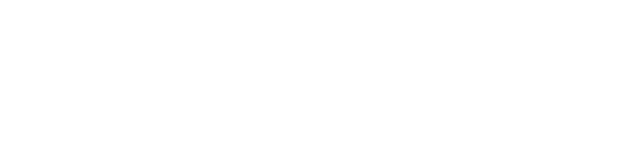
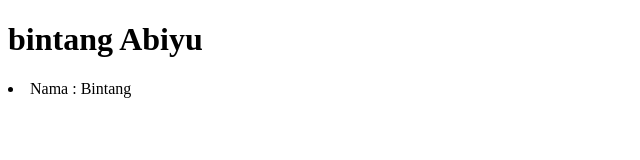
Before and after one commit to syarifwinata/rpl-kelompok2-hobi, a plain HTML site: page binyu.html in a window 1280 px wide. Shown: the whole page, without its empty margins (0-640 px from the left). Drawn offline with Linux system fonts and the light colour scheme.

Commit message:
Update binyu.html

```diff
--- a/binyu.html
+++ b/binyu.html
@@ -6,7 +6,7 @@
     <title>Binyu</title>
 </head>
 <body>
-
-
+    <h1>bintang Abiyu</h1>
+    <li>Nama : Bintang</li>
 </body>
 </html>
```
